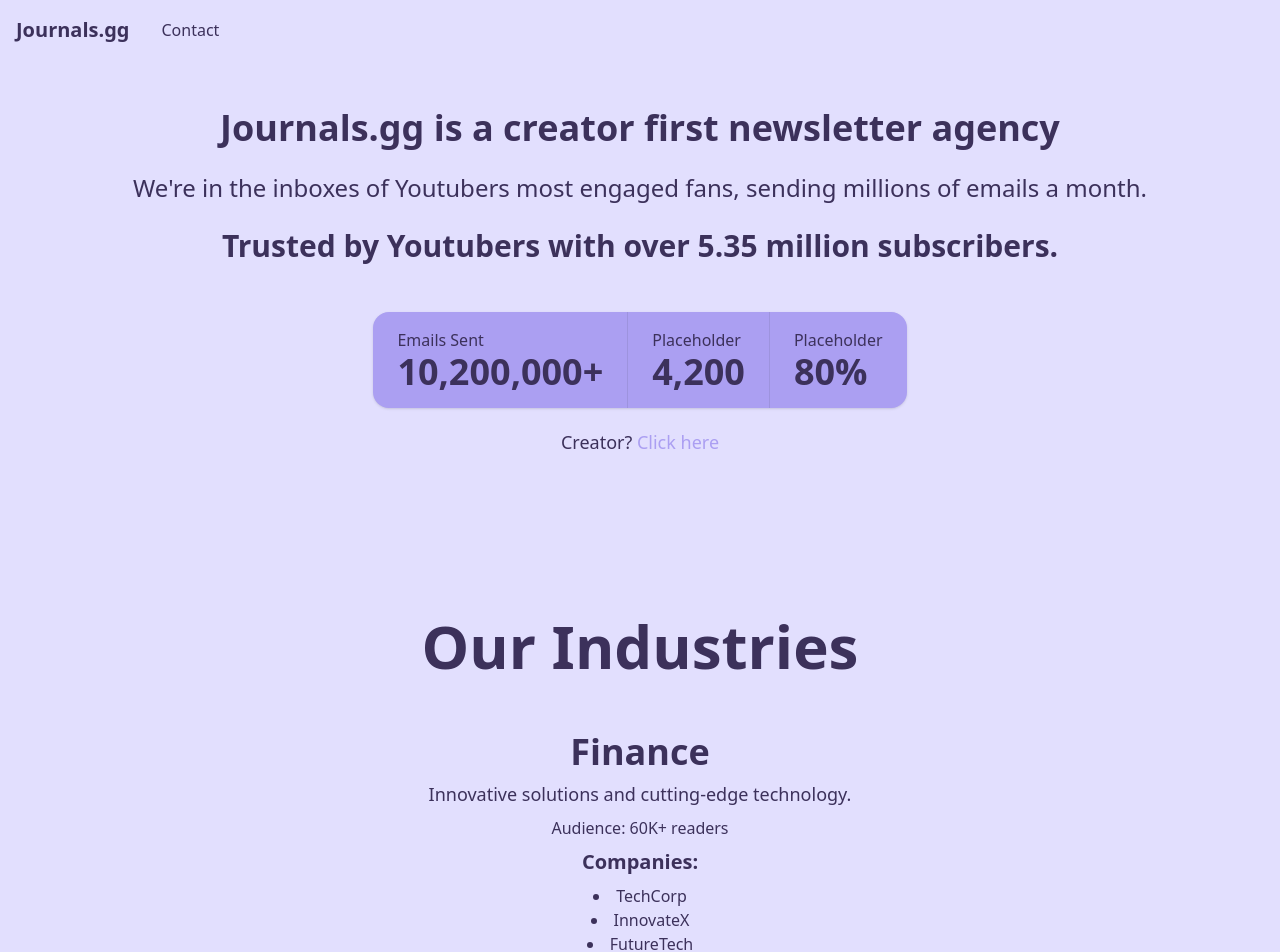
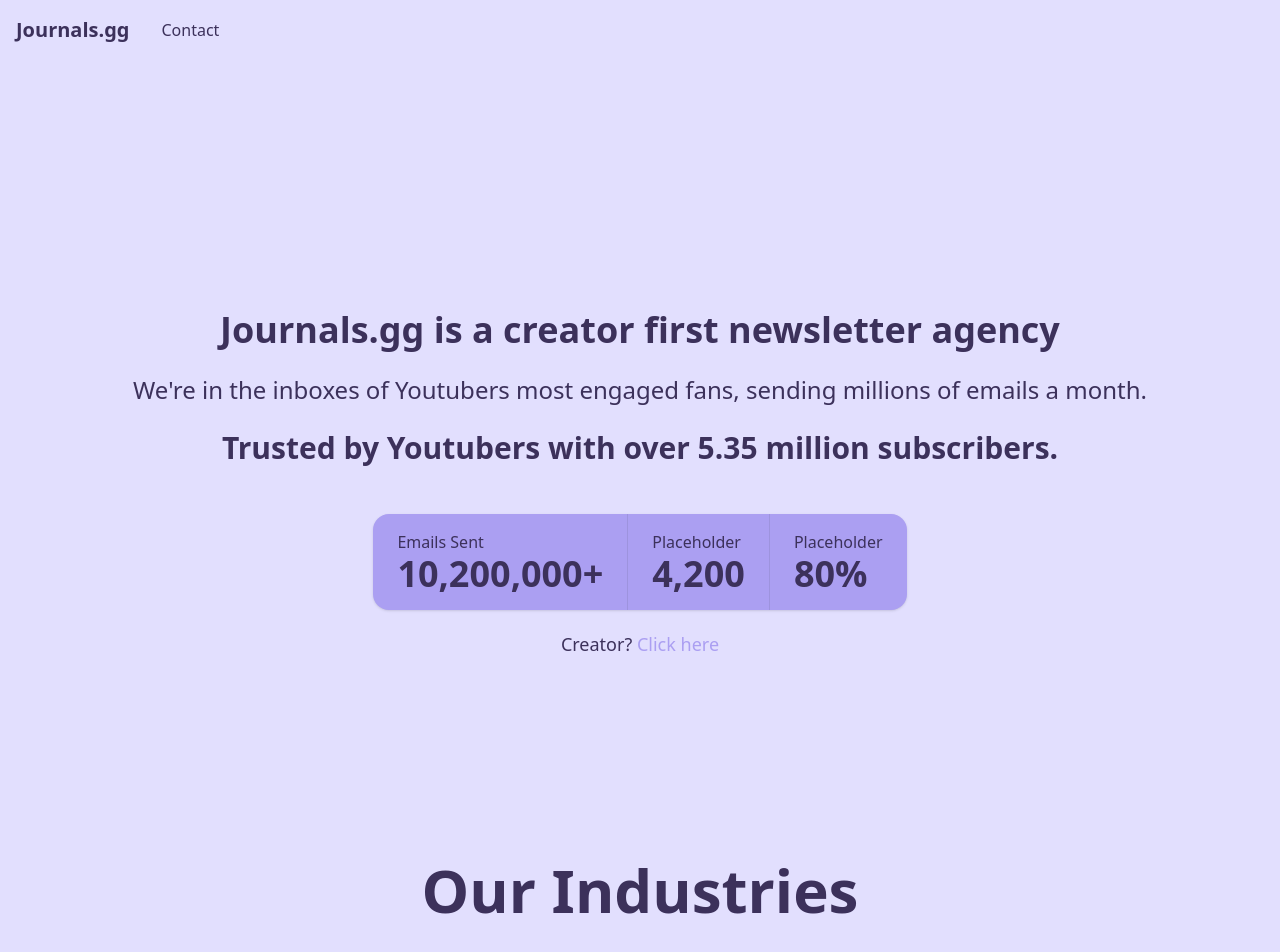
Before and after one commit to edwardfgt/journals-website-2024, a React (Vite) app: page / in a window 1280 px wide. Shown: the top 952 px of the page. Built offline with nearby package versions, Linux system fonts and the light colour scheme.

Commit message:
make HeadingBlock full screen on Homepage

```diff
--- a/src/components/Homepage.tsx
+++ b/src/components/Homepage.tsx
@@ -4,11 +4,14 @@
 
 const Home: React.FC = () => {
     return (
-        <div className="bg-background min-h-screen flex flex-col items-center justify-center">
-            <HeadingBlock />
-            <StatBar />
-            <p className='text-text pt-5 text-lg'>Creator? <a href="https://creator.journals.gg/" className="text-highlight">Click here</a></p>
-            <div className="flex flex-col items-center justify-center mt-40">
+        <div className="bg-background min-h-screen flex flex-col items-center">
+            <div className="flex flex-col items-center justify-center min-h-screen">
+                <HeadingBlock />
+                <StatBar />
+                <p className='text-text pt-5 text-lg'>Creator? <a href="https://creator.journals.gg/" className="text-highlight">Click here</a></p>
+            </div>
+
+            <div className="flex flex-col items-center justify-center">
                 <h1 className="text-6xl font-bold text-text">
                     Our Industries
                 </h1>
```
